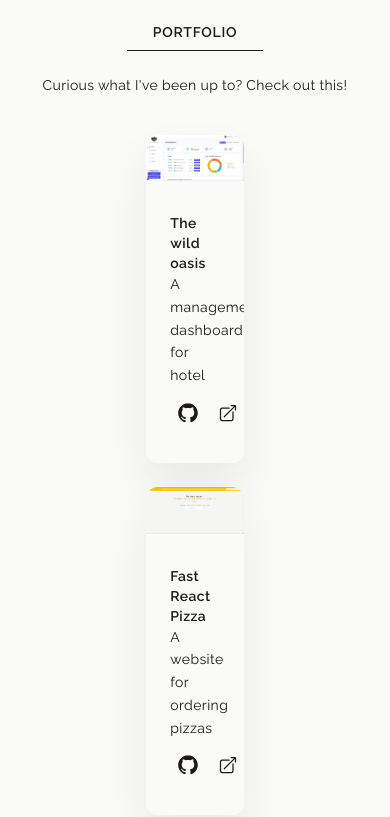
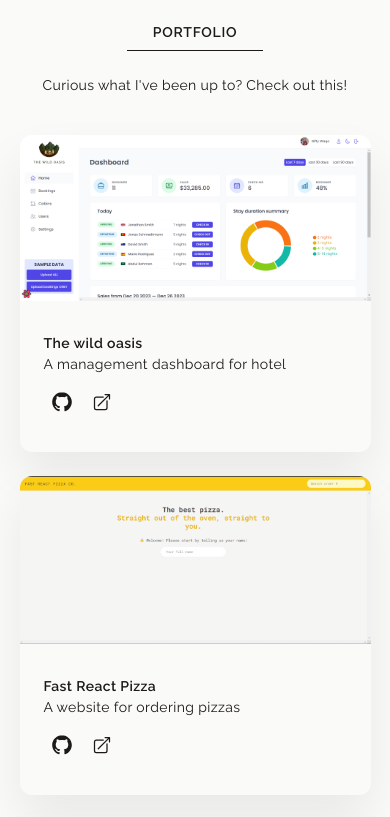
Before and after one commit to rawera-daniel/personal-portfolio, a React (Vite) app: page / in a window 390 px wide. Shown: the part 1380-2197 px from the top of the page. Built offline with nearby package versions, Linux system fonts and the light colour scheme; the HTML template or start-up script is replaced by a standard one.

Commit message:
style: update portfolios section responsiveness to enhance usability

```diff
--- a/src/features/Portfolios.jsx
+++ b/src/features/Portfolios.jsx
@@ -12,7 +12,7 @@ function Portfolios() {
       <p className="mb-10 text-sm font-normal tracking-wide sm:text-base md:text-lg">
         Curious what I've been up to? Check out this!
       </p>
-      <div className="mx-auto mb-10 grid max-w-[25%] grid-cols-[auto] gap-y-6 m:max-w-[35%] m:gap-x-6 m:gap-y-6 sm:grid-cols-[auto_auto] md:max-w-[55%] md:gap-x-10 md:gap-y-10 lg:max-w-[75%]">
+      <div className="mx-auto mb-10 grid max-w-[90%] grid-cols-[auto] gap-y-6 m:gap-y-6 sm:max-w-[95%] sm:grid-cols-[auto_auto] sm:gap-x-6 md:max-w-[85%] md:gap-x-10 md:gap-y-10 lg:max-w-[75%]">
         <ProjectLists
           src="/Screenshot 2023-12-26 101030.png"
           alt="A screenshot of the homepage of The wild oasis"
```
